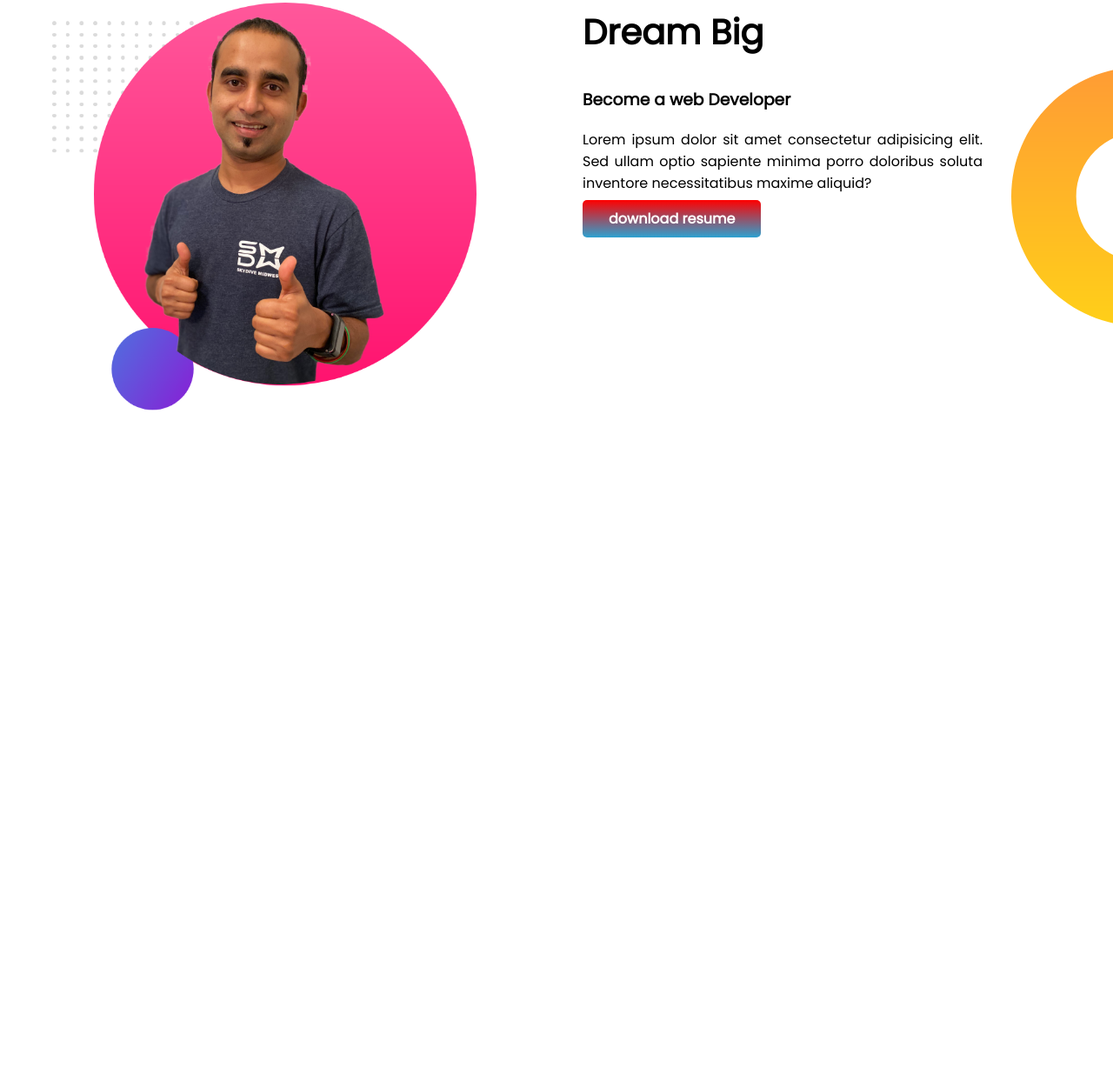
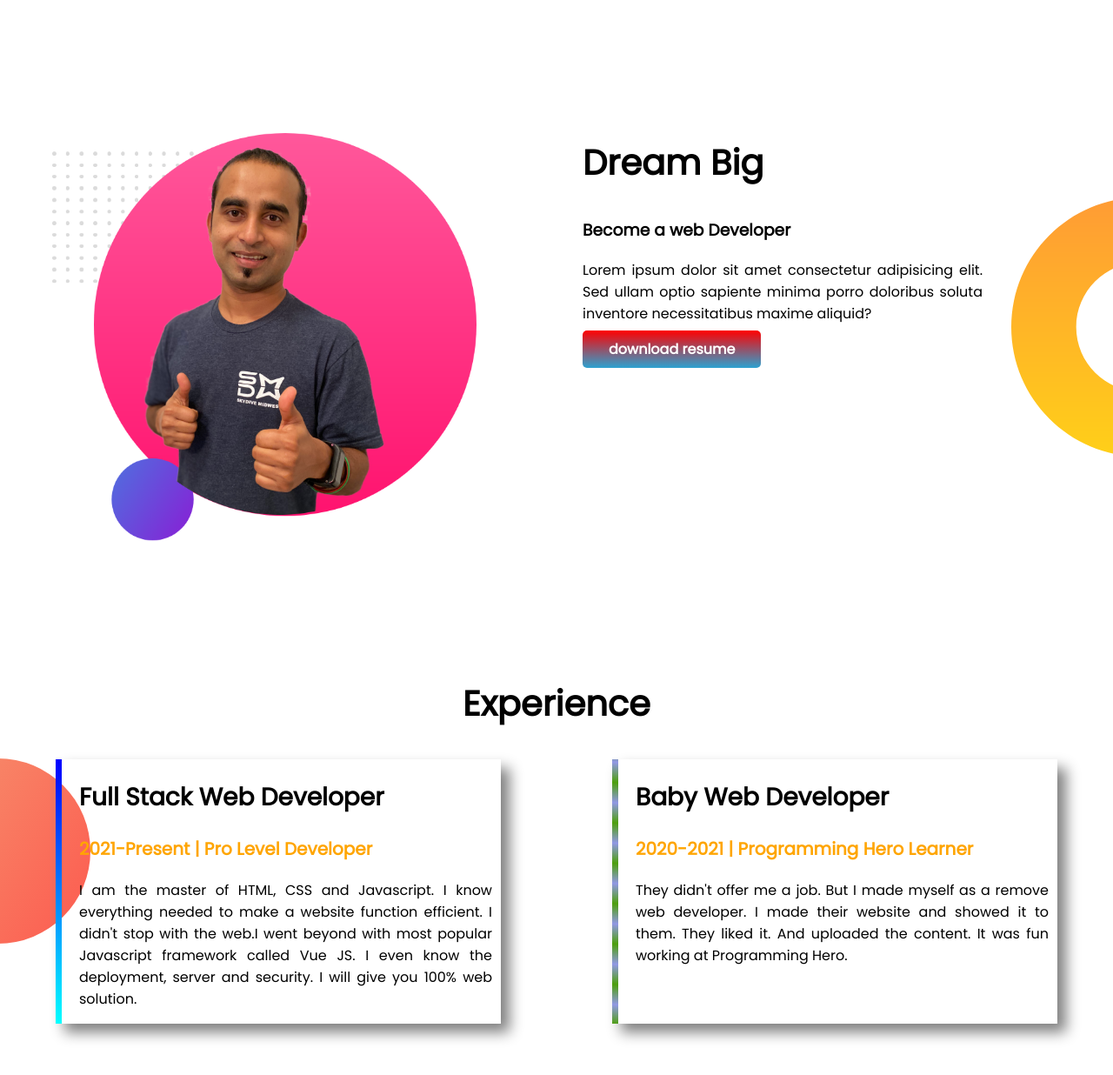
Before and after one commit to Aymanoli/developer-protfolio, a plain HTML site: page index.html in a window 1280 px wide. Shown: the part 548-1784 px from the top of the page at 87% size. Before the commit the page ends 1027 px from the top, so only its background shows below. Drawn offline with Linux system fonts and the light colour scheme.

Commit message:
full stack

```diff
--- a/index.html
+++ b/index.html
@@ -13,7 +13,7 @@
 </head>
 
 <body>
-    <section class="top-banner">
+    <section class="top-banner flexible-container">
         <div class="half">
             <h1>Welcom To</h1>
             <h1><span class="spider">Peter Parker</span> Worlds!</h1>
@@ -27,7 +27,7 @@
             <img src="images/jhankar.png" alt="picture">
         </div>
     </section>
-    <section class="side">
+    <section class="side flexible-container">
         <div class="half">
             <img src="images/jhankar2.png" alt="photo">
         </div>
@@ -39,5 +39,25 @@
             <a class="link" target="_blank" href="https://www.google.com/">download resume</a>
         </div>
     </section>
+    <section class="experiance">
+        <h1>Experience</h1>
+        <div class="flexible-container">
+            <div id="devl" class="development">
+                <h2>Full Stack Web Developer</h2>
+                <h3>2021-Present | Pro Level Developer</h3>
+                <p>I am the master of HTML, CSS and Javascript. I know everything needed to make a website function
+                    efficient. I didn't stop with the web.I went beyond with most popular Javascript framework called
+                    Vue JS. I even know the deployment, server and security. I will give you 100% web solution.</p>
+            </div>
+            <div id="dev" class="development">
+                <h2>Baby Web Developer</h2>
+                <h3>2020-2021 | Programming Hero Learner</h3>
+                <p>They didn't offer me a job. But I made myself as a remove web developer. I made their website and
+                    showed it to them. They liked it. And uploaded the content. It was fun working at Programming Hero.
+                </p>
+            </div>
+        </div>
+    </section>
+</body>
 
 </html>
--- a/style.css
+++ b/style.css
@@ -8,8 +8,9 @@ h1{
 .spider{
     color:orange
 }
-section{
+.flexible-container{
     display:flex;
+    margin-bottom:150px
 }
 .half{
     width:50%;
@@ -40,3 +41,39 @@ section{
     background-repeat:no-repeat;
     background-position: right;
 }
+.development{
+    box-shadow:10px 10px 15px gray;
+    width:40%;
+    margin:0 5%;
+    padding-left:20px;
+    padding-right:10px;
+}
+.development p{
+    text-align:justify;
+}
+.development h3{
+    color:orange;
+    font-size:20px
+}
+.development h2{
+    font-weight:700;
+    font-size:28px
+}
+.experiance{
+    background-image:url(images/exp-bg.png);
+    background-repeat: no-repeat;
+    background-position:left
+}
+.experiance h1{
+    text-align:center;
+}
+#dev{
+    border-left:7px solid;
+    border-image: repeating-linear-gradient(30deg, #4d9f0c, #9198e5, #4d9f0c 40px) 60;
+    border-image-slice:1;
+}
+#devl{
+    border-left:7px solid;
+    border-image: linear-gradient(blue,aqua);
+    border-image-slice:1;
+}
```
